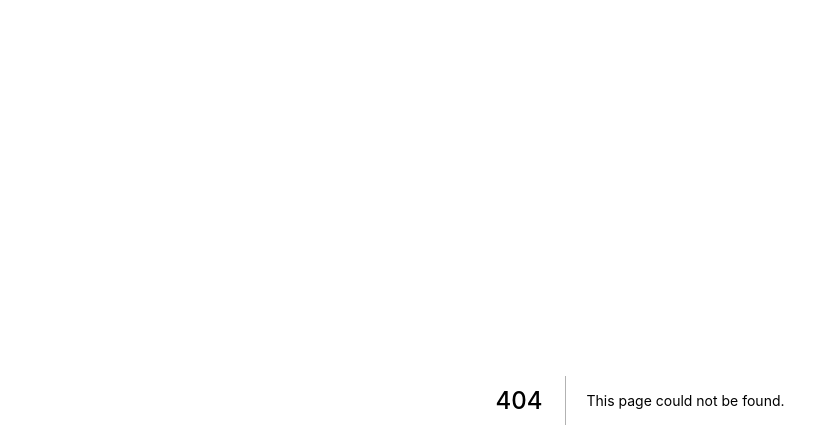
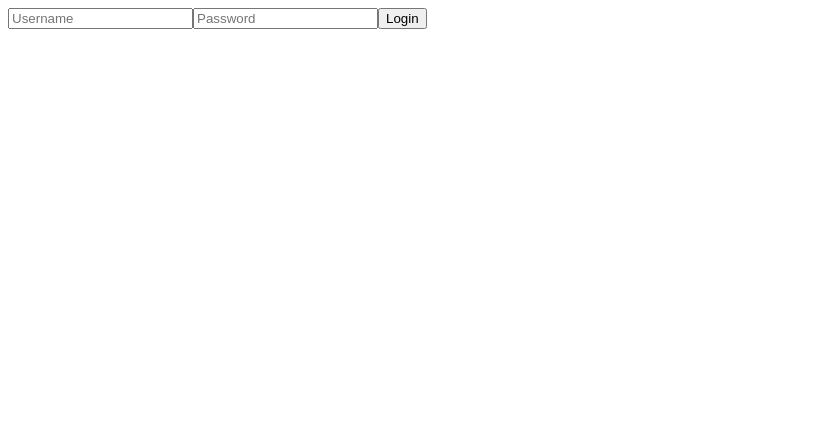
Before and after one commit to JenniferMcPherson/gratitude-app, a Next.js app: page /login in a window 1280 px wide. Before the commit this address had no page. Shown: the top 448 px of the page, without its empty margins (0-839 px from the left). Built offline with nearby package versions, Linux system fonts and the light colour scheme.

Commit message:
Create login.js

```diff
--- /dev/null
+++ b/pages/login.js
@@ -0,0 +1,42 @@
+import { useState } from 'react';
+import { useRouter } from 'next/router';
+
+export default function Login() {
+  const [username, setUsername] = useState('');
+  const [password, setPassword] = useState('');
+  const router = useRouter();
+
+  const handleSubmit = async (e) => {
+    e.preventDefault();
+    const response = await fetch('http://localhost:3001/login', {
+      method: 'POST',
+      headers: { 'Content-Type': 'application/json' },
+      body: JSON.stringify({ username, password }),
+    });
+    if (response.ok) {
+      const { token } = await response.json();
+      localStorage.setItem('token', token);
+      router.push('/');
+    } else {
+      alert('Login failed');
+    }
+  };
+
+  return (
+    <form onSubmit={handleSubmit}>
+      <input
+        type="text"
+        value={username}
+        onChange={(e) => setUsername(e.target.value)}
+        placeholder="Username"
+      />
+      <input
+        type="password"
+        value={password}
+        onChange={(e) => setPassword(e.target.value)}
+        placeholder="Password"
+      />
+      <button type="submit">Login</button>
+    </form>
+  );
+}
```
